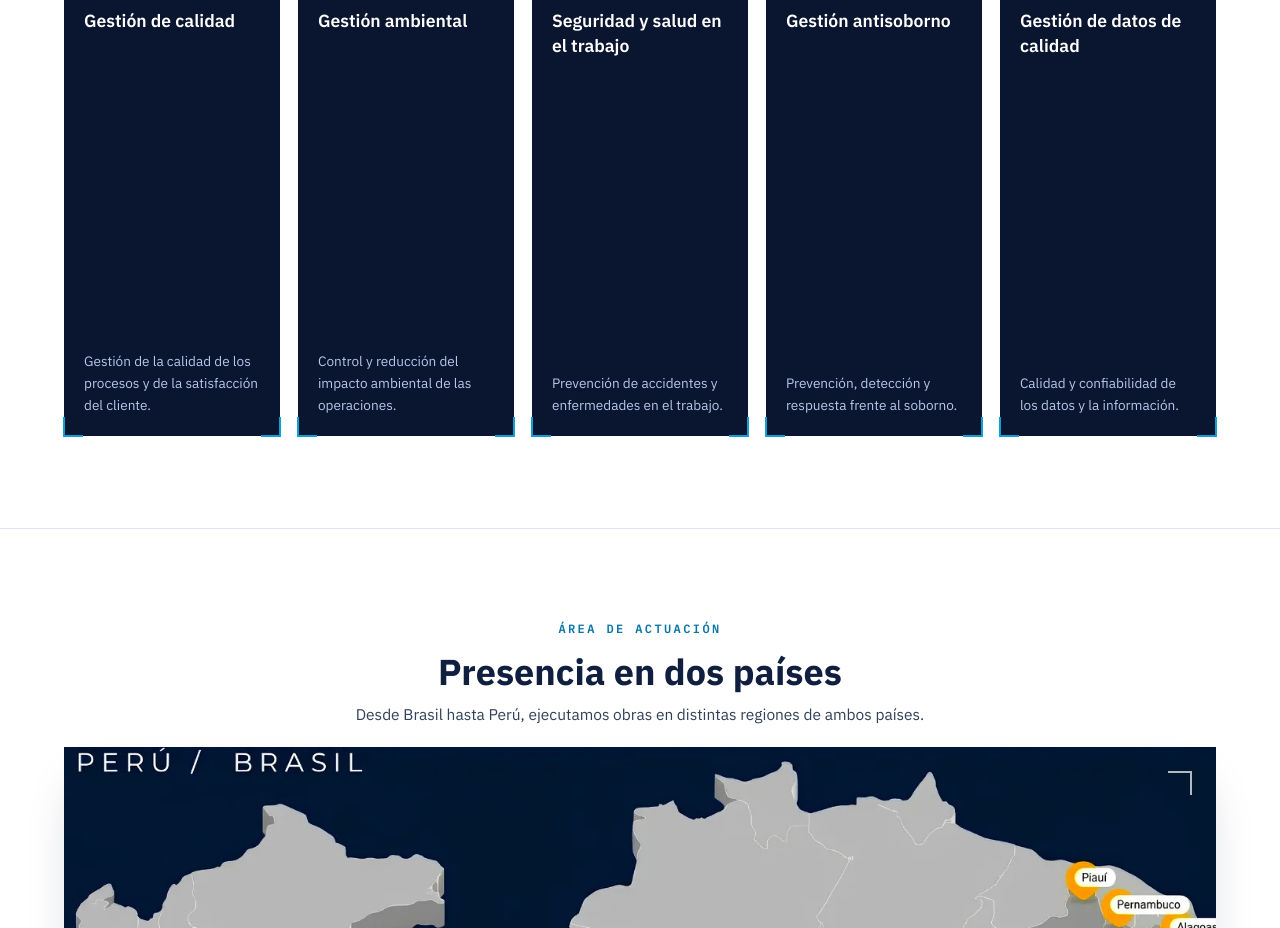
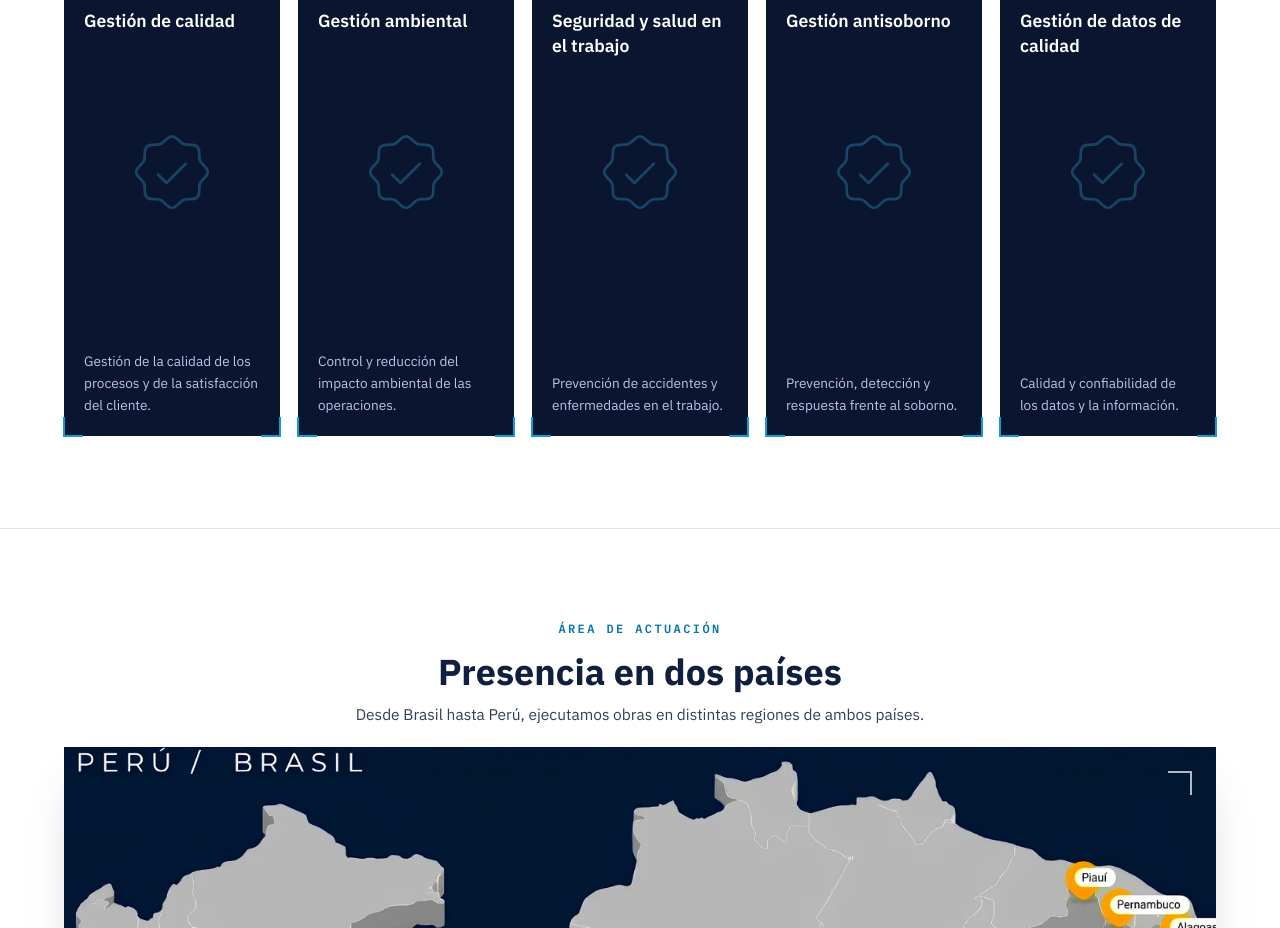
Before and after one commit to jhefferson-guerrero/cbs-web, a React (Vite) app: page / in a window 1280 px wide. Shown: the part 2140-3068 px from the top of the page. Built offline with nearby package versions, Linux system fonts and the light colour scheme; no server answers.

Commit message:
Certificaciones: icono de sello como marca de agua centrada en cada tarjeta y numeros mas grandes en pantallas grandes (sin hueco vacio)

```diff
--- a/src/components/sections/Certificaciones.tsx
+++ b/src/components/sections/Certificaciones.tsx
@@ -1,4 +1,5 @@
 import { motion, useReducedMotion } from 'motion/react'
+import { SealCheckIcon } from '@phosphor-icons/react'
 import { certifications } from '@/lib/certifications'
 import { cn } from '@/lib/utils'
 
@@ -55,12 +56,20 @@ export function Certificaciones() {
 
                 <div>
                   <p className="font-mono text-xs font-semibold uppercase tracking-[0.2em] text-cyan-400 2xl:text-sm">ISO</p>
-                  <p className="mt-2 font-mono text-5xl font-bold tabular-nums leading-none text-white lg:text-[clamp(1.75rem,3.2vw,3.25rem)]">
+                  <p className="mt-2 font-mono text-5xl font-bold tabular-nums leading-none text-white lg:text-[clamp(1.75rem,3.2vw,4.25rem)]">
                     {cert.number}
                   </p>
                   <h3 className="mt-4 text-lg font-semibold leading-snug text-white lg:mt-[clamp(0.75rem,2vh,1.5rem)] lg:text-[clamp(1rem,2.2vh,1.375rem)]">
                     {cert.name}
                   </h3>
+                </div>
+
+                {/* Marca de agua decorativa que ocupa el hueco central en pantallas grandes (en móvil y tablet las
+                    tarjetas son bajas y no hay hueco). Reemplazable por el sello oficial de cada norma. */}
+                <div aria-hidden="true" className="pointer-events-none absolute inset-x-0 top-1/2 hidden -translate-y-1/2 justify-center lg:flex">
+                  <span className="block h-[clamp(4rem,11vh,8rem)] w-[clamp(4rem,11vh,8rem)] text-cyan-400/30">
+                    <SealCheckIcon size="100%" weight="thin" />
+                  </span>
                 </div>
 
                 <p className="text-sm leading-relaxed text-navy-200 lg:text-[clamp(0.8125rem,1.7vh,1rem)]">{cert.description}</p>
```
